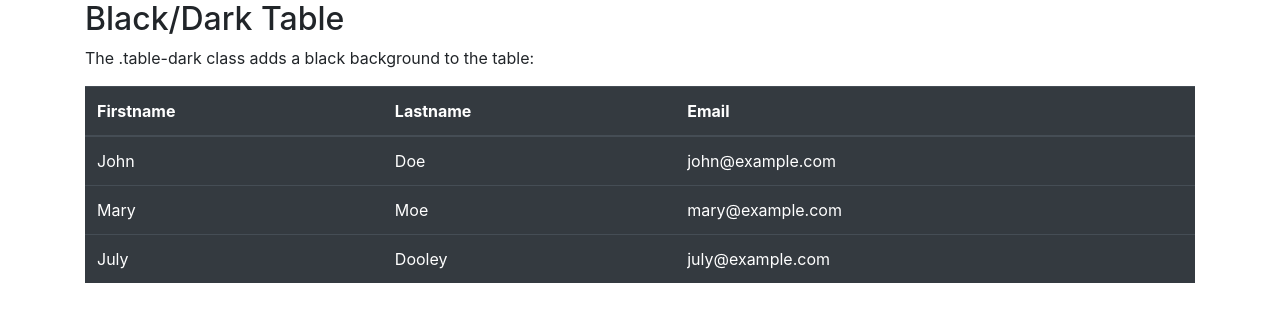
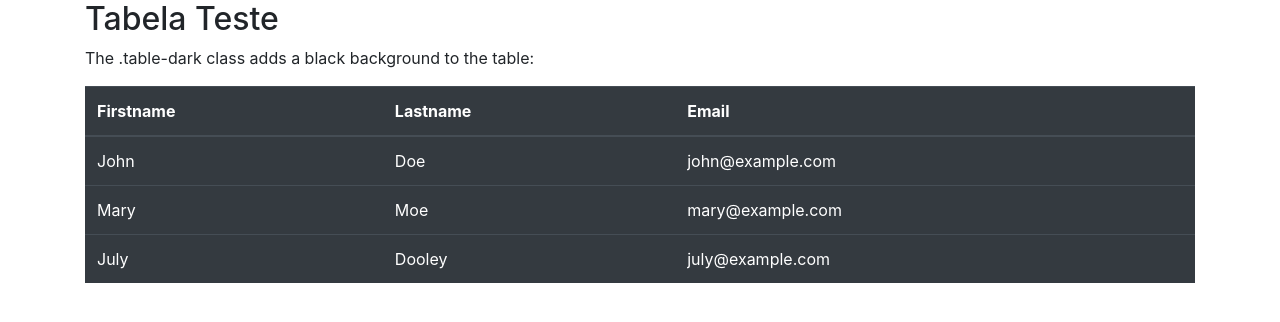
Before and after one commit to yuripossa/JavaScript, a plain HTML site: page exercicio_1.html in a window 1280 px wide. Drawn offline with nearby package versions, Linux system fonts and the light colour scheme.

Commit message:
Update exercicio_1.html

```diff
--- a/exercicio_1.html
+++ b/exercicio_1.html
@@ -12,7 +12,7 @@
 <body>
 
 <div class="container">
-  <h2>Black/Dark Table</h2>
+  <h2>Tabela Teste</h2>
   <p>The .table-dark class adds a black background to the table:</p>
   <table class="table table-dark">
     <thead>
```
